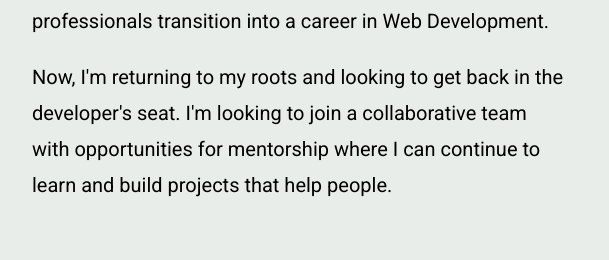
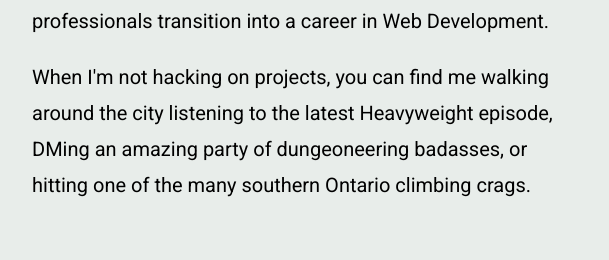
Before and after one commit to sjlowchappell/portfolio, a Gatsby site: page / in a window 1280 px wide. Shown: the part 493-753 px from the top of the page, 135-744 px from the left. Built offline with nearby package versions, Linux system fonts and the light colour scheme; Gatsby itself is replaced by a stand-in of ours; grey boxes are pictures that could not be loaded.

Commit message:
Updated description

```diff
--- a/src/pages/index.js
+++ b/src/pages/index.js
@@ -23,10 +23,10 @@ const IndexPage = () => (
                     transition into a career in Web Development.
                 </p>
                 <p>
-                    Now, I'm returning to my roots and looking to get back in
-                    the developer's seat. I'm looking to join a collaborative
-                    team with opportunities for mentorship where I can continue
-                    to learn and build projects that help people.
+                    When I'm not hacking on projects, you can find me walking
+                    around the city listening to the latest Heavyweight episode,
+                    DMing an amazing party of dungeoneering badasses, or hitting
+                    one of the many southern Ontario climbing crags.
                 </p>
             </div>
             <div className={indexStyle.aboutHeadshot}>
```
